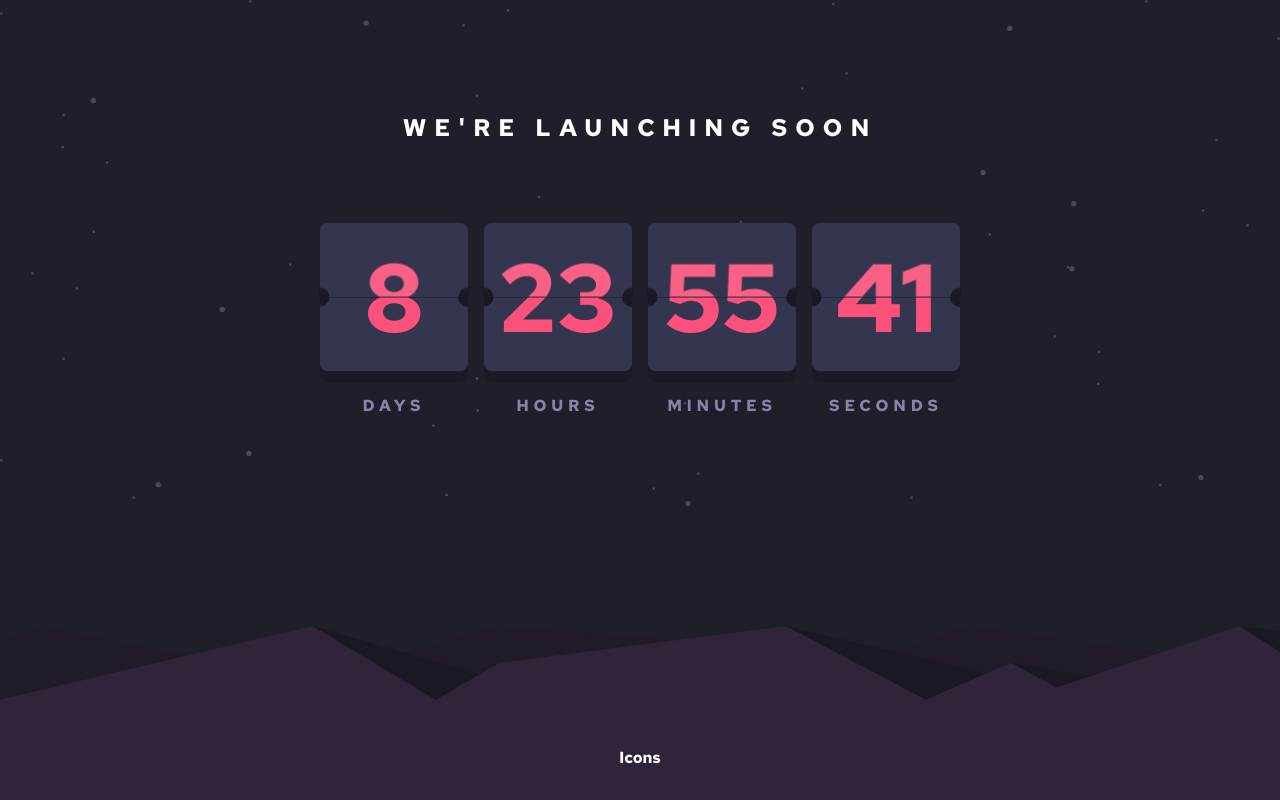
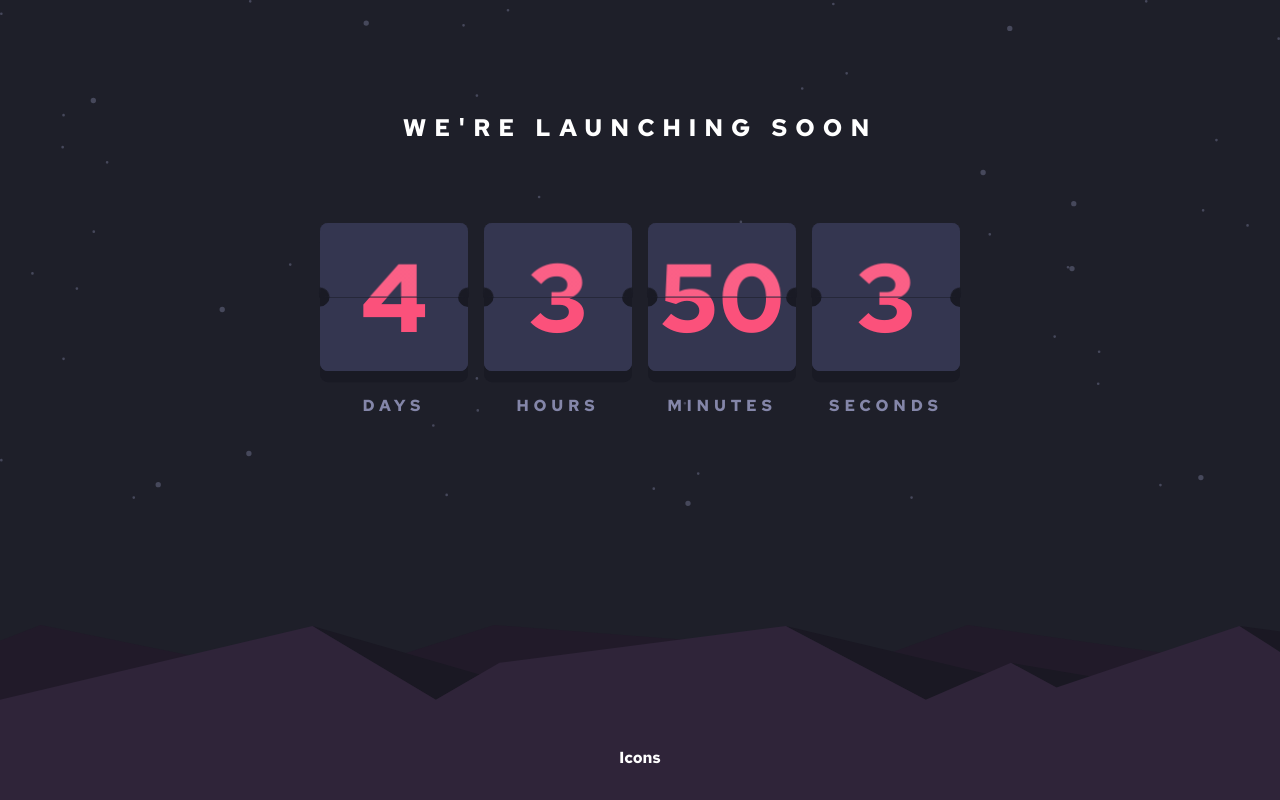
Before and after one commit to zhuwaill0328/launch-countdown-timer-app, an Angular app: page / in a window 1280 px wide. Built offline with nearby package versions, Linux system fonts and the light colour scheme.

Commit message:
add countdown, animations working well only on Chrome

```diff
--- a/src/app/components/countdown-timer-card/countdown-timer-card.component.scss
+++ b/src/app/components/countdown-timer-card/countdown-timer-card.component.scss
@@ -20,7 +20,7 @@
   border-radius: 0.5rem;
   perspective: 500px;
   color: $soft-red;
-  box-shadow: 0 0.7rem  0 $very-dark-black-blue;
+  box-shadow: 0 0.7rem 0 $very-dark-black-blue;
 
   &::before {
     content: "";
@@ -93,7 +93,7 @@
         top: 0;
         left: 50%;
         transform: translate(-50%, -50%);
-        color: darken($soft-red, 3)
+        color: darken($soft-red, 3);
       }
     }
 
@@ -138,7 +138,7 @@
         bottom: 0;
         left: 50%;
         backface-visibility: hidden;
-        transform: translate(-50%, 50%);
+        transform: translate(-50%, 50%) rotate(0deg);
         background: linear-gradient($soft-red 50%, transparent 50%);
         background-clip: text;
         color: transparent;
@@ -151,7 +151,11 @@
         scale: -1 -1;
         transform: rotateY(180deg) translate(-50%, -50%);
         backface-visibility: hidden;
-        background: linear-gradient(to top, darken($soft-red, 3) 50%, transparent 50%);
+        background: linear-gradient(
+          to top,
+          darken($soft-red, 3) 50%,
+          transparent 50%
+        );
         background-clip: text;
         color: transparent;
       }
--- a/src/app/components/countdown-timer/countdown-timer.component.html
+++ b/src/app/components/countdown-timer/countdown-timer.component.html
@@ -1,4 +1,4 @@
-<app-countdown-timer-card [value]="08" label="days"></app-countdown-timer-card>
-<app-countdown-timer-card [value]="23" label="hours"></app-countdown-timer-card>
-<app-countdown-timer-card [value]="55" label="minutes"></app-countdown-timer-card>
-<app-countdown-timer-card [value]="41" label="seconds"></app-countdown-timer-card>
+<app-countdown-timer-card [value]="days" label="days"></app-countdown-timer-card>
+<app-countdown-timer-card [value]="hours" label="hours"></app-countdown-timer-card>
+<app-countdown-timer-card [value]="minutes" label="minutes"></app-countdown-timer-card>
+<app-countdown-timer-card [value]="seconds" label="seconds"></app-countdown-timer-card>
--- a/src/app/components/countdown-timer/countdown-timer.component.scss
+++ b/src/app/components/countdown-timer/countdown-timer.component.scss
@@ -1,7 +1,6 @@
 :host {
-  display: flex;
-  align-items: center;
-  justify-content: center;
+  display: grid;
+  grid-template-columns: repeat(4, minmax(0, 1fr));
   gap: 1rem;
-  width: 50%;
+  min-width: 50%;
 }
--- a/src/app/components/countdown-timer/countdown-timer.component.ts
+++ b/src/app/components/countdown-timer/countdown-timer.component.ts
@@ -1,10 +1,43 @@
-import { Component } from '@angular/core';
+import { Component, Input, OnDestroy, OnInit } from '@angular/core';
+import { interval, Subscription } from 'rxjs';
 
 @Component({
   selector: 'app-countdown-timer',
   templateUrl: './countdown-timer.component.html',
   styleUrls: ['./countdown-timer.component.scss']
 })
-export class CountdownTimerComponent {
+export class CountdownTimerComponent implements OnInit, OnDestroy {
+  @Input() launchDate: Date = new Date(new Date().getFullYear()+1, 0, 1)
+  private subscription = new Subscription;
+  days!: number;
+  hours!: number;
+  minutes!: number;
+  seconds!: number;
 
+  ngOnInit(): void {
+    this.updateValues();
+    console.log(this.launchDate)
+    this.subscription = interval(1000).subscribe(x => this.updateValues());
+  }
+
+  updateValues() {
+    let currentDate = new Date();
+    let delta = (this.launchDate.getTime() - currentDate.getTime()) / 1000;
+    delta = Math.max(0, delta)
+
+    this.days = Math.floor(delta / 86400);
+    delta -= this.days * 86400;
+
+    this.hours = Math.floor(delta / 3600) % 24;
+    delta -= this.hours * 3600;
+
+    this.minutes = Math.floor(delta / 60) % 60;
+    delta -= this.minutes * 60;
+
+    this.seconds = Math.floor(delta % 60);
+  }
+
+  ngOnDestroy() {
+    this.subscription.unsubscribe();
+  }
 }
```
